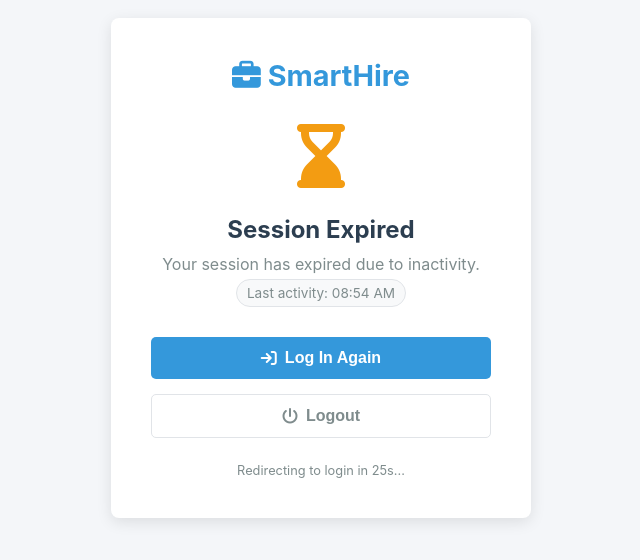
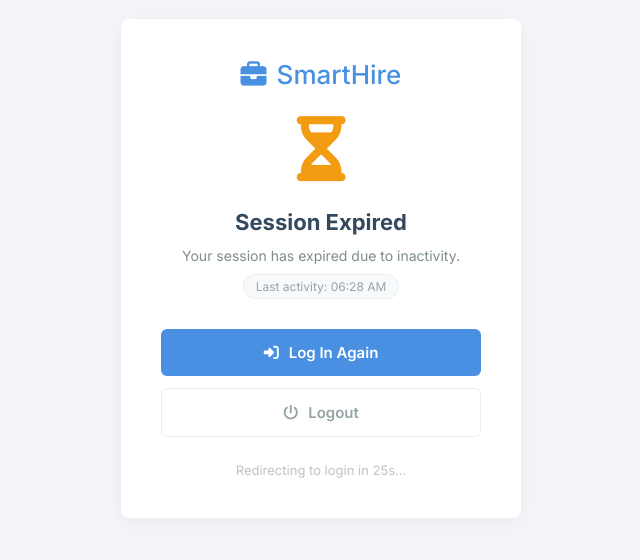
Before and after one commit to sairohan78933-sketch/global-screens, a plain HTML site: page 4_Session_timeout_Admin.html in a window 1280 px wide. Shown: the part 132-692 px from the top of the page, without its empty margins (319-959 px from the left). Drawn offline with Linux system fonts and the light colour scheme.

Commit message:
Update 4_Session_timeout_Admin.html

```diff
--- a/4_Session_timeout_Admin.html
+++ b/4_Session_timeout_Admin.html
@@ -1,198 +1,174 @@
 <!DOCTYPE html>
 <html lang="en">
 <head>
-    <meta charset="UTF-8" />
-    <meta name="viewport" content="width=device-width, initial-scale=1.0" />
-    <title>Session Expired - SmartHire Admin</title>
-    <!-- Font Awesome for icons -->
-    <link
-      rel="stylesheet"
-      href="https://cdnjs.cloudflare.com/ajax/libs/font-awesome/6.5.2/css/all.min.css"
-    />
+    <meta charset="UTF-8">
+    <meta name="viewport" content="width=device-width, initial-scale=1.0">
+    <title>SmartHire - Session Expired</title>
+    <link rel="stylesheet" href="https://cdnjs.cloudflare.com/ajax/libs/font-awesome/6.4.0/css/all.min.css">
+    <link href="https://fonts.googleapis.com/css2?family=Inter:wght@400;500;600;700&display=swap" rel="stylesheet">
     <style>
-      :root {
-        --sidebar-bg: #2c3e50;
-        --sidebar-text: #ecf0f1;
-        --sidebar-active: #3498db;
-        --sidebar-hover: #34495e;
-        --header-bg: #ffffff;
-        --main-bg: #f4f6f9;
-        --card-bg: #ffffff;
-        --text-primary: #2c3e50;
-        --text-secondary: #7f8c8d;
-        --border-color: #e1e4e8;
-        --shadow: 0 4px 15px rgba(0, 0, 0, 0.1);
-        --status-warning: #f39c12;
-      }
-
         * {
             box-sizing: border-box;
             margin: 0;
             padding: 0;
+            font-family: 'Inter', sans-serif;
         }
 
         body {
-        font-family: -apple-system, BlinkMacSystemFont, "Segoe UI", Roboto,
-          Helvetica, Arial, sans-serif;
-        background-color: var(--main-bg);
-        color: var(--text-primary);
-        height: 100vh;
+            background-color: #f3f5f9;
             display: flex;
             justify-content: center;
             align-items: center;
+            height: 100vh;
         }
 
-      .timeout-card {
-        background-color: var(--card-bg);
-        width: 100%;
-        max-width: 420px;
+        .card {
+            background: #ffffff;
+            width: 400px;
             padding: 40px;
             border-radius: 8px;
-        box-shadow: var(--shadow);
-        animation: fadeIn 0.5s ease;
+            box-shadow: 0 4px 20px rgba(0, 0, 0, 0.05);
             text-align: center;
-        display: flex;
-        flex-direction: column;
-        align-items: center;
         }
 
-      @keyframes fadeIn { from { opacity: 0; transform: translateY(-20px); } to { opacity: 1; transform: translateY(0); } }
+        /* Brand Header */
+        .header-logo {
+            display: flex;
+            justify-content: center;
+            align-items: center;
+            gap: 10px;
+            margin-bottom: 20px;
+        }
 
-      .brand-section {
+        .logo-icon {
+            font-size: 26px;
+            color: #4a90e2;
+        }
+
+        .brand-name {
+            font-size: 26px;
+            color: #4a90e2;
+            font-weight: 500;
+        }
+
+        /* Hourglass Icon */
+        .status-icon {
+            font-size: 65px;
+            color: #f39c12; /* Golden orange color from image */
+            margin-bottom: 20px;
+        }
+
+        h1 {
+            font-size: 22px;
+            color: #34495e;
+            font-weight: 700;
+            margin-bottom: 12px;
+        }
+
+        .description {
+            font-size: 14px;
+            color: #7f8c8d;
+            margin-bottom: 10px;
+        }
+
+        /* Activity Badge */
+        .activity-badge {
+            display: inline-block;
+            background-color: #f8f9fa;
+            border: 1px solid #e9ecef;
+            padding: 4px 12px;
+            border-radius: 20px;
+            font-size: 12px;
+            color: #95a5a6;
+            margin-bottom: 30px;
+        }
+
+        /* Buttons */
+        .btn {
+            width: 100%;
+            padding: 14px;
+            border-radius: 6px;
+            font-size: 15px;
+            font-weight: 600;
+            display: flex;
+            justify-content: center;
+            align-items: center;
+            gap: 10px;
+            cursor: pointer;
+            transition: opacity 0.2s;
+            text-decoration: none;
+        }
+
+        .btn-login {
+            background-color: #4a90e2;
+            color: white;
+            border: none;
+            margin-bottom: 12px;
+        }
+
+        .btn-logout {
+            background-color: white;
+            color: #95a5a6;
+            border: 1px solid #e9ecef;
             margin-bottom: 25px;
         }
 
-      .brand-logo {
-        font-size: 1.8rem;
-        color: var(--sidebar-active);
-        font-weight: bold;
+        .btn:hover {
+            opacity: 0.9;
         }
 
-      .icon-container {
-        font-size: 4rem;
-        color: var(--status-warning);
-        margin-bottom: 20px;
-      }
-
-      .title {
-        font-size: 1.5rem;
-        font-weight: 700;
-        margin-bottom: 10px;
-        color: var(--text-primary);
-      }
-
-      .message {
-        color: var(--text-secondary);
-        font-size: 1rem;
-        margin-bottom: 5px;
-      }
-
-      .timestamp {
-        font-size: 0.85rem;
-        color: var(--text-secondary);
-        background-color: #f8f9fa;
-        padding: 5px 10px;
-        border-radius: 15px;
-        margin-bottom: 30px;
-        display: inline-block;
-        border: 1px solid var(--border-color);
-      }
-
-      .btn {
-        width: 100%;
-        padding: 12px;
-        border-radius: 5px;
-        font-size: 1rem;
-        font-weight: 600;
-        cursor: pointer;
-        transition: all 0.2s;
-        margin-bottom: 15px;
-        display: flex;
-        justify-content: center;
-        align-items: center;
-        gap: 8px;
-      }
-
-      .btn-primary {
-        background-color: var(--sidebar-active);
-        color: white;
-        border: none;
-      }
-      .btn-primary:hover { background-color: #2980b9; }
-
-      .btn-outline {
-        background-color: transparent;
-        color: var(--text-secondary);
-        border: 1px solid var(--border-color);
-      }
-      .btn-outline:hover {
-        background-color: #f8f9fa;
-        color: var(--text-primary);
-      }
-
-      .redirect-notice {
-        font-size: 0.8rem;
-        color: var(--text-secondary);
-        margin-top: 10px;
+        /* Redirect Text */
+        .redirect-text {
+            font-size: 13px;
+            color: #bdc3c7;
         }
     </style>
 </head>
 <body>
-    <div class="timeout-card">
-      <div class="brand-section">
-        <div class="brand-logo"><i class="fa-solid fa-briefcase"></i> SmartHire</div>
+
+<div class="card">
+    <div class="header-logo">
+        <i class="fa-solid fa-briefcase logo-icon"></i>
+        <span class="brand-name">SmartHire</span>
     </div>
 
-      <div class="icon-container">
-        <i class="fa-solid fa-hourglass-end"></i>
+    <div class="status-icon">
+        <i class="fa-solid fa-hourglass-half"></i>
     </div>
 
-      <h2 class="title">Session Expired</h2>
-      <p class="message">Your session has expired due to inactivity.</p>
+    <h1>Session Expired</h1>
+    <p class="description">Your session has expired due to inactivity.</p>
 
-      <div class="timestamp">
-        Last activity: <span id="lastActiveTime">--:--</span>
+    <div class="activity-badge">
+        Last activity: 06:28 AM
     </div>
 
-      <button class="btn btn-primary" onclick="redirectToLogin()">
-        <i class="fa-solid fa-arrow-right-to-bracket"></i> Log In Again
-      </button>
+    <a href="#" class="btn btn-login">
+        <i class="fa-solid fa-right-to-bracket"></i> Log In Again
+    </a>
 
-      <button class="btn btn-outline" onclick="redirectToLogin()">
+    <a href="#" class="btn btn-logout">
         <i class="fa-solid fa-power-off"></i> Logout
-      </button>
+    </a>
 
-      <div class="redirect-notice">
-        Redirecting to login in <span id="countdown">30</span>s...
-      </div>
+    <p class="redirect-text">Redirecting to login in <span id="countdown">30</span>s...</p>
 </div>
 
 <script>
-      // Simulate Last Activity Timestamp (15 minutes ago)
-      const now = new Date();
-      const lastActive = new Date(now.getTime() - 15 * 60000);
-      document.getElementById('lastActiveTime').textContent = lastActive.toLocaleTimeString([], { hour: '2-digit', minute: '2-digit' });
-
-      // Token Invalidation Simulation
-      sessionStorage.clear();
-      localStorage.removeItem('authToken');
-
-      // Auto Redirect Logic
-      let timeLeft = 30; // 30 seconds countdown before auto-redirect
+    // Simple countdown logic for the redirect text
+    let seconds = 30;
     const countdownEl = document.getElementById('countdown');
 
     const timer = setInterval(() => {
-        timeLeft--;
-        countdownEl.textContent = timeLeft;
-        if (timeLeft <= 0) {
+        seconds--;
+        countdownEl.textContent = seconds;
+        if (seconds <= 0) {
             clearInterval(timer);
-          redirectToLogin();
+            // Logic to actually redirect would go here:
+            // window.location.href = "login.html";
         }
     }, 1000);
+</script>
 
-      function redirectToLogin() {
-        window.location.href = 'login.html';
-      }
-    </script>
 </body>
 </html>
```
Lines whose indentation alone changed are shown as unchanged.
